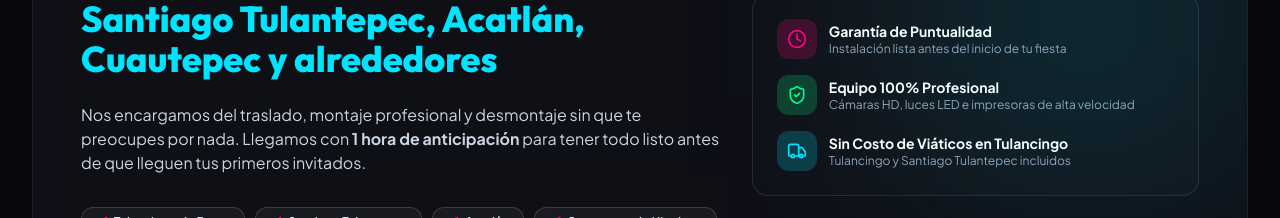
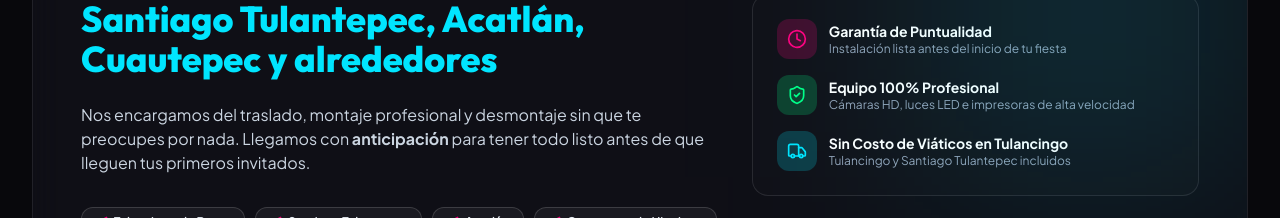
Before and after one commit to alonsocm/pix-photobooth, a React (Vite) app: page / in a window 1280 px wide. Shown: the part 9280-9498 px from the top of the page. Built offline with nearby package versions, Linux system fonts and the light colour scheme.

Commit message:
Stop promising a one-hour early arrival.
The coverage paragraph now says the team arrives ahead of the guests, without a fixed time.

Co-authored-by: Alonso <ALONSO.CASMAX@GMAIL.COM>

```diff
--- a/src/components/Coverage.jsx
+++ b/src/components/Coverage.jsx
@@ -24,7 +24,7 @@ export default function Coverage() {
               </h2>
 
               <p className="text-slate-300 text-sm sm:text-base leading-relaxed">
-                Nos encargamos del traslado, montaje profesional y desmontaje sin que te preocupes por nada. Llegamos con <strong>1 hora de anticipación</strong> para tener todo listo antes de que lleguen tus primeros invitados.
+                Nos encargamos del traslado, montaje profesional y desmontaje sin que te preocupes por nada. Llegamos con <strong>anticipación</strong> para tener todo listo antes de que lleguen tus primeros invitados.
               </p>
 
               {/* Coverage tags */}
```
